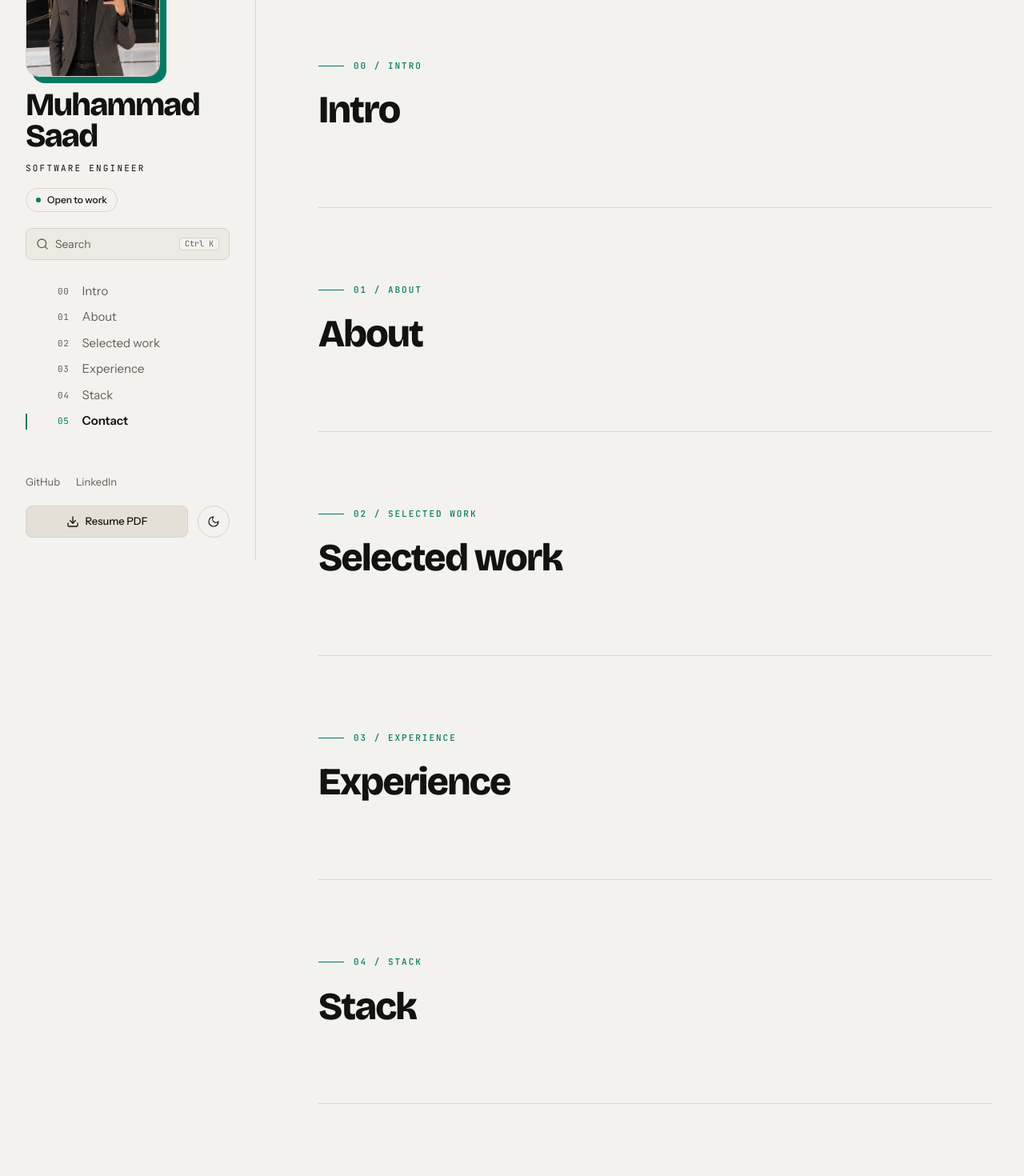
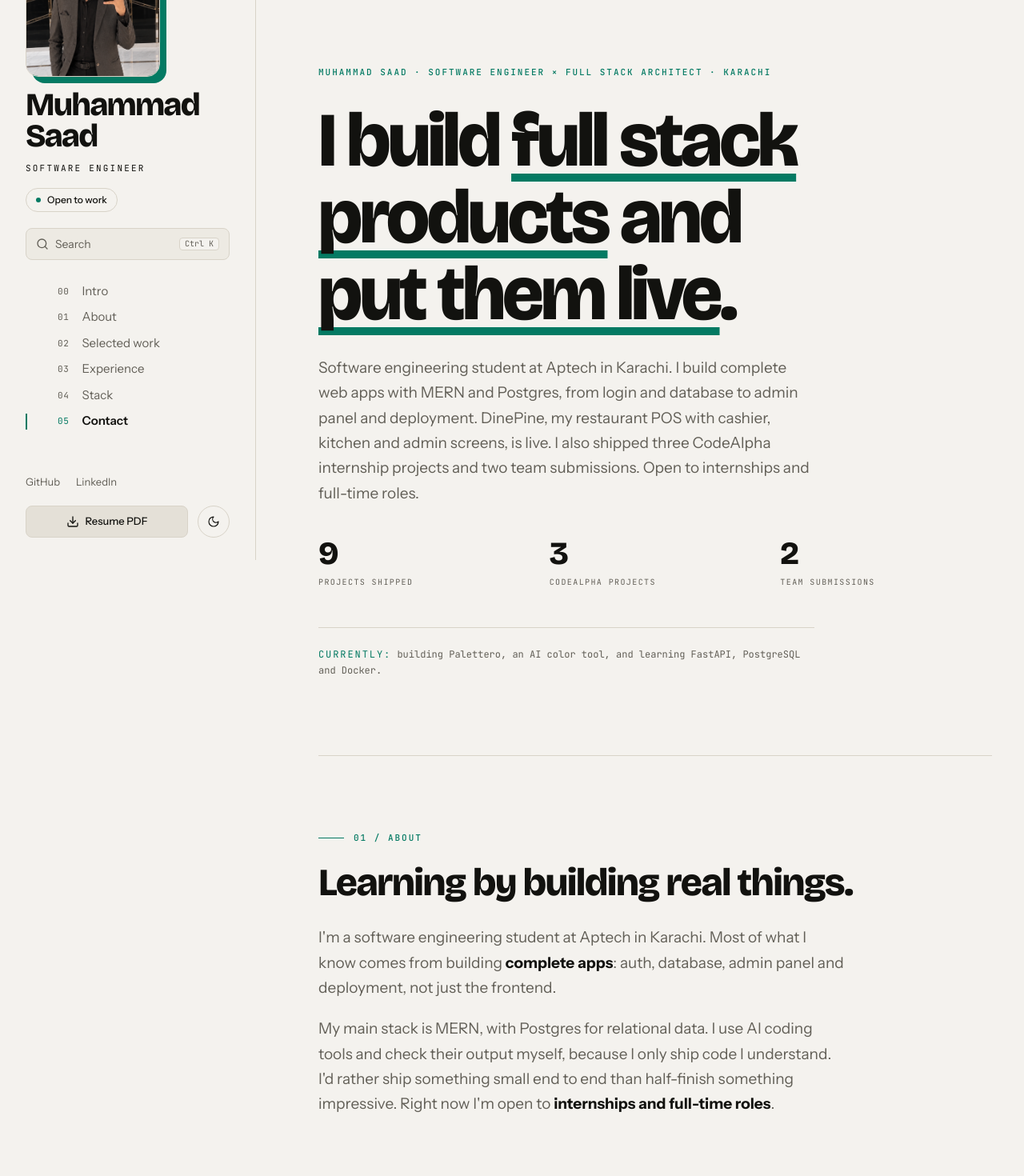
Before and after one commit to code-with-saad/Saad.dev, a Next.js app: page / in a window 1280 px wide. Shown: the part 100-1570 px from the top of the page at 80% size. Built offline with nearby package versions, Linux system fonts and the light colour scheme.

Commit message:
Build intro and about sections

```diff
--- a/app/globals.css
+++ b/app/globals.css
@@ -112,12 +112,25 @@
     text-wrap: balance;
   }
 
+  .hero-title {
+    font-family: var(--font-display);
+    font-size: clamp(3rem, 1.25rem + 6vw, 6rem);
+    font-weight: 800;
+    line-height: 1;
+    letter-spacing: -0.04em;
+    color: var(--ink);
+  }
+
   .accent-underline {
-    display: inline;
-    padding-bottom: 0.02em;
-    border-bottom: 0.14em solid var(--accent);
-    -webkit-box-decoration-break: clone;
-    box-decoration-break: clone;
+    text-decoration-line: underline;
+    text-decoration-color: var(--accent);
+    text-decoration-thickness: 0.1em;
+    text-underline-offset: 0.1em;
+    text-decoration-skip-ink: none;
+  }
+
+  .fade-in {
+    animation: fade-in 500ms ease-out both;
   }
 
   .pill {
@@ -134,6 +147,16 @@
     font-weight: 500;
     line-height: 1.1;
     white-space: nowrap;
+  }
+}
+
+@keyframes fade-in {
+  from {
+    opacity: 0;
+  }
+
+  to {
+    opacity: 1;
   }
 }
 
--- a/app/page.tsx
+++ b/app/page.tsx
@@ -1,3 +1,5 @@
+import About from "@/components/About";
+import Intro from "@/components/Intro";
 import ScrollProgress from "@/components/ScrollProgress";
 import SectionShell from "@/components/SectionShell";
 import Sidebar from "@/components/Sidebar";
@@ -13,9 +15,19 @@ export default function Home() {
         <div className="min-[900px]:pl-[78px] min-[900px]:pr-10">
           <div className="mx-auto max-w-[900px] px-5 py-8 min-[900px]:mx-0 min-[900px]:px-0 min-[900px]:py-20">
             <div className="divide-y divide-line">
-              {SECTIONS.map(({ id, index, label }) => (
-                <SectionShell key={id} id={id} index={index} label={label} />
-              ))}
+              {SECTIONS.map(({ id, index, label }) => {
+                if (id === "intro") return <Intro key={id} />;
+                if (id === "about") return <About key={id} />;
+
+                return (
+                  <SectionShell
+                    key={id}
+                    id={id}
+                    index={index}
+                    label={label}
+                  />
+                );
+              })}
             </div>
           </div>
         </div>
--- /dev/null
+++ b/components/About.tsx
@@ -0,0 +1,34 @@
+export default function About() {
+  return (
+    <section
+      id="about"
+      aria-labelledby="about-title"
+      className="scroll-mt-[89px] py-20 min-[900px]:scroll-mt-8 min-[900px]:py-24"
+    >
+      <div className="flex items-center gap-3">
+        <span aria-hidden="true" className="h-px w-8 bg-accent" />
+        <p className="eyebrow text-accent">01 / About</p>
+      </div>
+
+      <h2 id="about-title" className="section-title mt-6">
+        Learning by building real things.
+      </h2>
+
+      <div className="mt-7 max-w-[660px] space-y-5 text-[19px] leading-[1.65] text-pretty text-muted">
+        <p>
+          I&apos;m a software engineering student at Aptech in Karachi. Most of what I
+          know comes from building{" "}
+          <strong className="text-ink">complete apps</strong>: auth, database,
+          admin panel and deployment, not just the frontend.
+        </p>
+        <p>
+          My main stack is MERN, with Postgres for relational data. I use AI coding
+          tools and check their output myself, because I only ship code I
+          understand. I&apos;d rather ship something small end to end than half-finish
+          something impressive. Right now I&apos;m open to{" "}
+          <strong className="text-ink">internships and full-time roles</strong>.
+        </p>
+      </div>
+    </section>
+  );
+}
--- /dev/null
+++ b/components/Intro.tsx
@@ -0,0 +1,55 @@
+const STATS = [
+  { value: "9", label: "PROJECTS SHIPPED" },
+  { value: "3", label: "CODEALPHA PROJECTS" },
+  { value: "2", label: "TEAM SUBMISSIONS" },
+];
+
+export default function Intro() {
+  return (
+    <section
+      id="intro"
+      aria-labelledby="intro-title"
+      className="scroll-mt-[89px] py-20 min-[900px]:scroll-mt-8 min-[900px]:py-24"
+    >
+      <div className="fade-in">
+        <p className="eyebrow text-accent">
+          Muhammad Saad · Software Engineer × Full Stack Architect · Karachi
+        </p>
+
+        <h2 id="intro-title" className="hero-title mt-7">
+          I build <span className="accent-underline">full stack products</span> and{" "}
+          <span className="accent-underline">put them live</span>.
+        </h2>
+
+        <p className="mt-7 max-w-[620px] text-[19px] leading-[1.65] text-pretty text-muted">
+          Software engineering student at Aptech in Karachi. I build complete web
+          apps with MERN and Postgres, from login and database to admin panel and
+          deployment. DinePine, my restaurant POS with cashier, kitchen and admin
+          screens, is live. I also shipped three CodeAlpha internship projects and
+          two team submissions. Open to internships and full-time roles.
+        </p>
+
+        <ul className="mt-10 grid grid-cols-3 gap-6">
+          {STATS.map((stat) => (
+            <li key={stat.label}>
+              <span className="block font-display text-[2.5rem] font-extrabold leading-none tracking-[-0.03em] text-ink">
+                {stat.value}
+              </span>
+              <span className="mt-2 block font-mono text-[10px] leading-relaxed tracking-[0.14em] text-muted">
+                {stat.label}
+              </span>
+            </li>
+          ))}
+        </ul>
+
+        <div className="mt-12 max-w-[620px] border-t border-line pt-6">
+          <p className="font-mono text-xs leading-relaxed text-muted">
+            <span className="tracking-[0.16em] text-accent">CURRENTLY:</span>{" "}
+            building Palettero, an AI color tool, and learning FastAPI, PostgreSQL
+            and Docker.
+          </p>
+        </div>
+      </div>
+    </section>
+  );
+}
```
